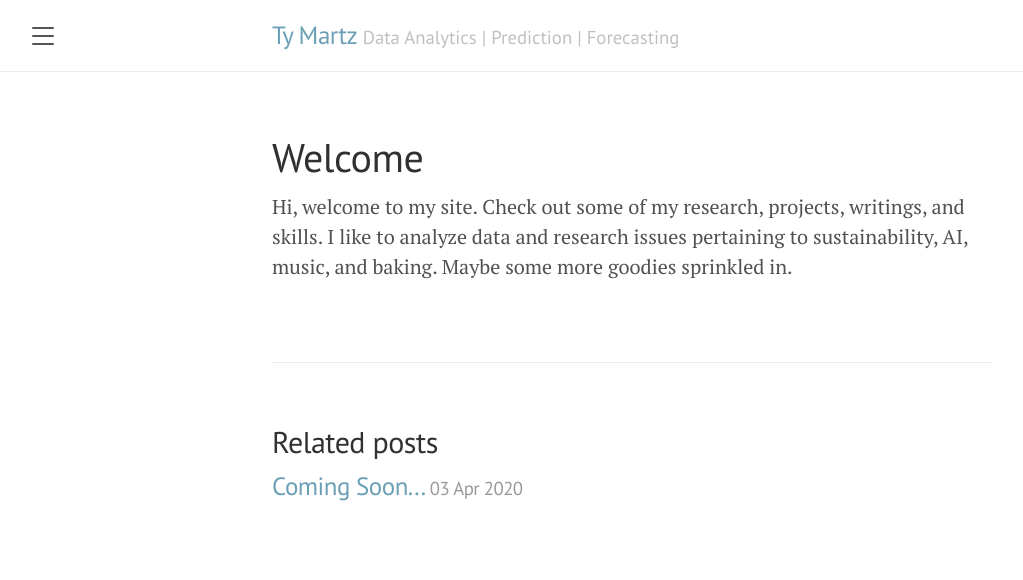
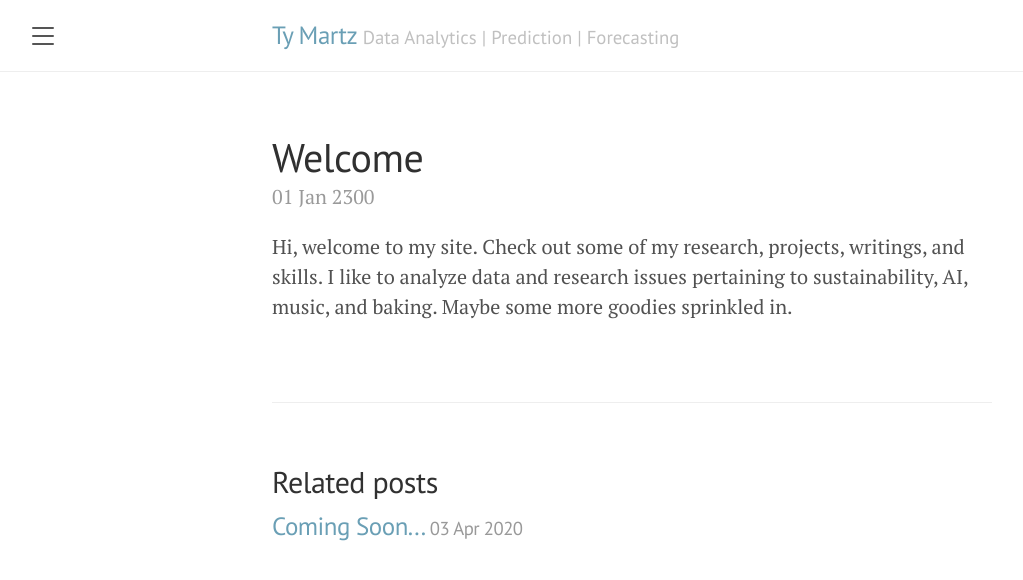
Before and after one commit to ty-martz/ty-martz.github.io, a Jekyll site: the page built from _posts/2300-01-01-intro-post.md, in a window 1280 px wide. Shown: the top 580 px of the page, without its empty margins (8-1031 px from the left). Built offline with Jekyll 4.4.1, drawn with Linux system fonts in a browser that asks for light colours.

Commit message:
remove if logic for welcome post

```diff
--- a/_layouts/post.html
+++ b/_layouts/post.html
@@ -4,9 +4,7 @@ layout: default
 
 <div class="post">
   <h1 class="post-title">{{ page.title }}</h1>
-  {% if page.title != "Welcome" %}
-    <span class="post-date">{{ page.date | date_to_string }}</span>
-  {% endif %}
+  <span class="post-date">{{ page.date | date_to_string }}</span>
   {{ content }}
 </div>
 
```
